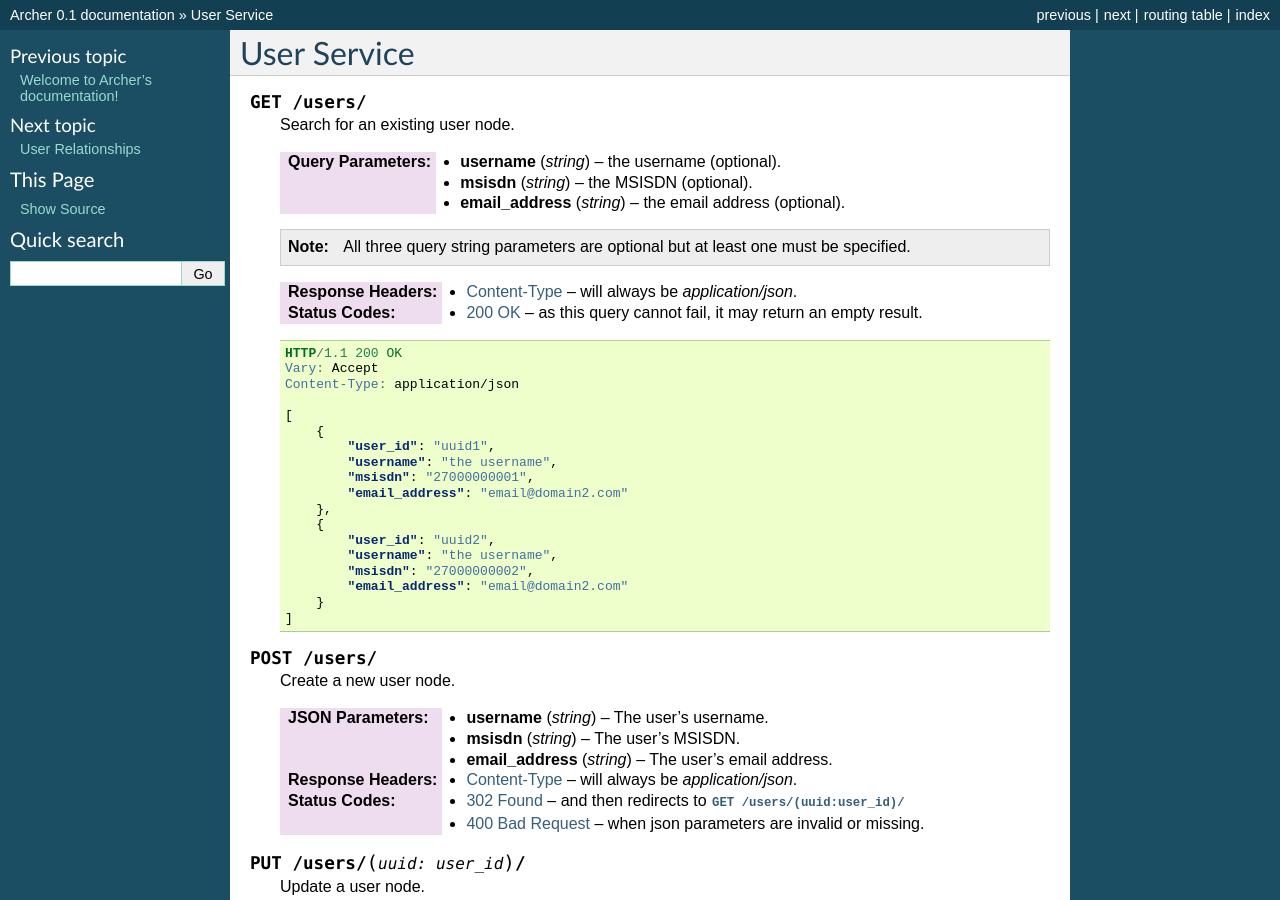
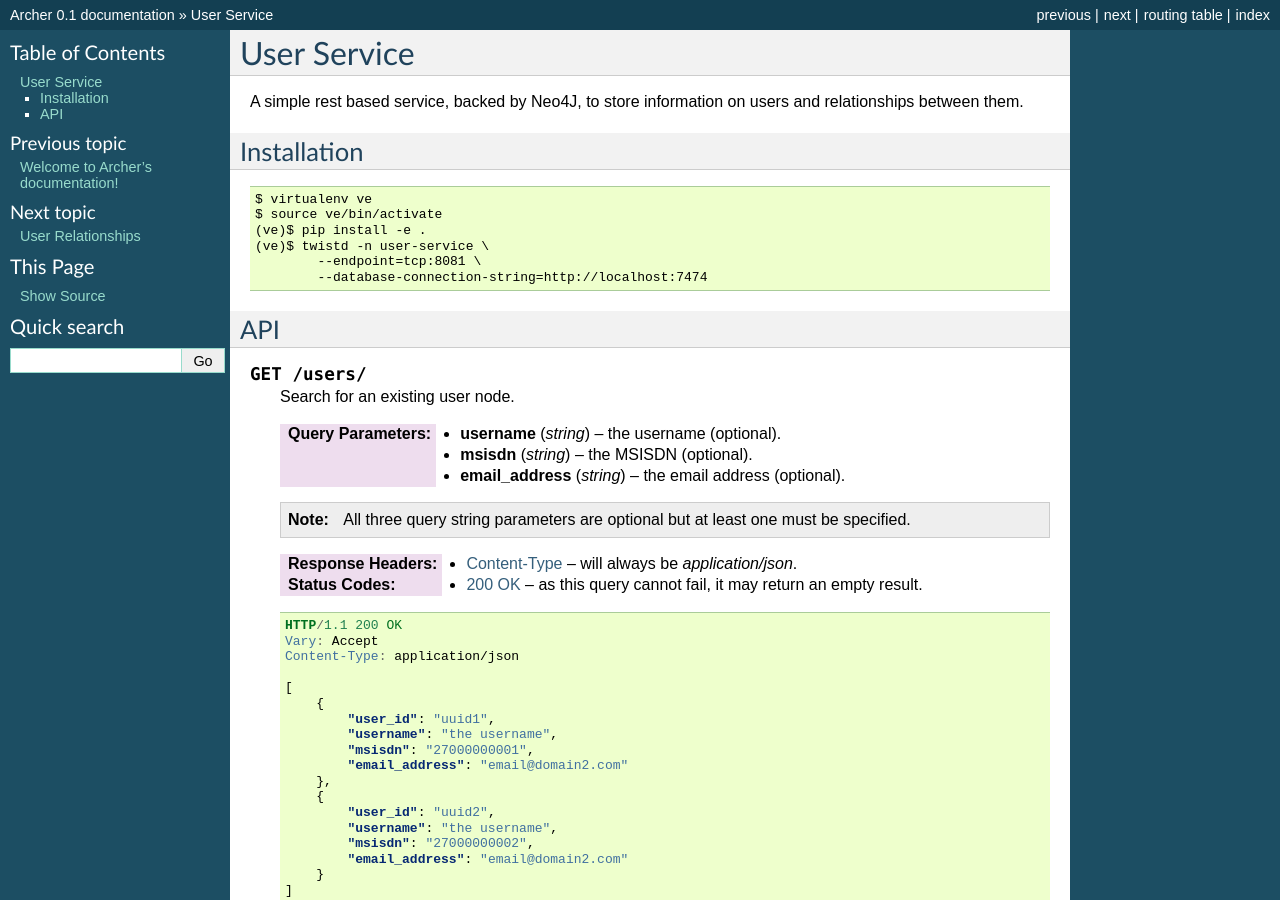
Before and after one commit to praekeltfoundation/archer, a Sphinx documentation site: the page built from docs/user-service/users.rst, in a window 1280 px wide and 900 px high. Built offline with Sphinx 7.4.7, drawn with Linux system fonts in a browser that asks for light colours.

Commit message:
document how to start the thing

```diff
--- a/docs/user-service/users.rst
+++ b/docs/user-service/users.rst
@@ -1,5 +1,24 @@
 User Service
 ============
+
+A simple rest based service, backed by Neo4J, to store information on
+users and relationships between them.
+
+Installation
+~~~~~~~~~~~~
+
+::
+
+    $ virtualenv ve
+    $ source ve/bin/activate
+    (ve)$ pip install -e .
+    (ve)$ twistd -n user-service \
+            --endpoint=tcp:8081 \
+            --database-connection-string=http://localhost:7474
+
+
+API
+~~~
 
 .. http:get:: /users/
 
```
